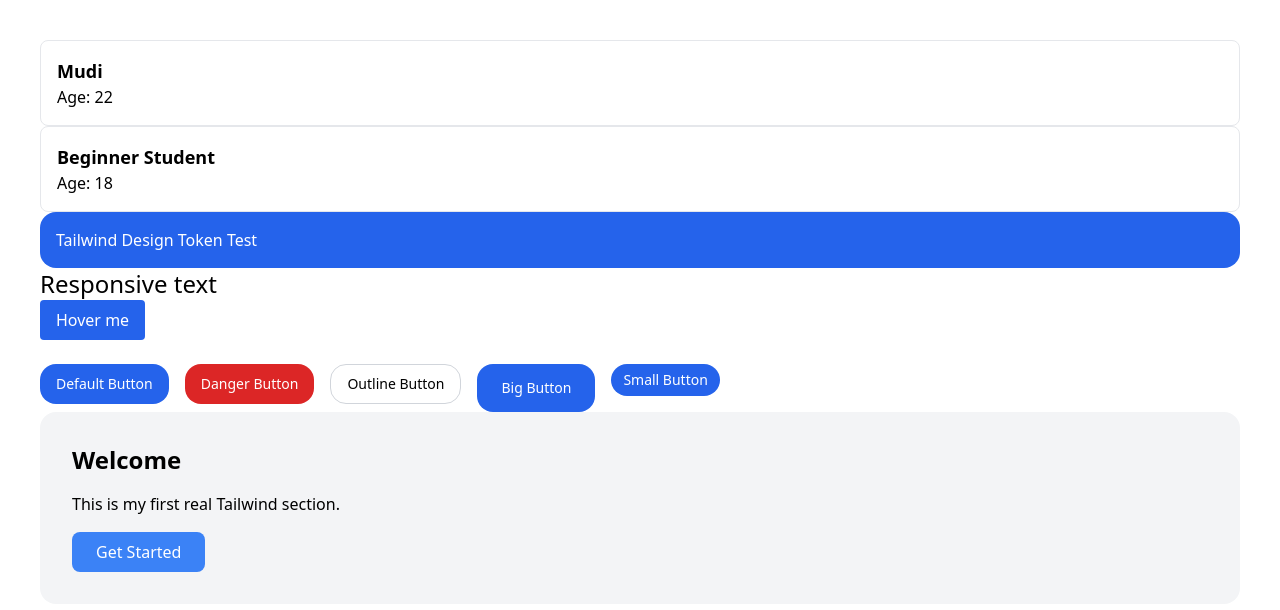
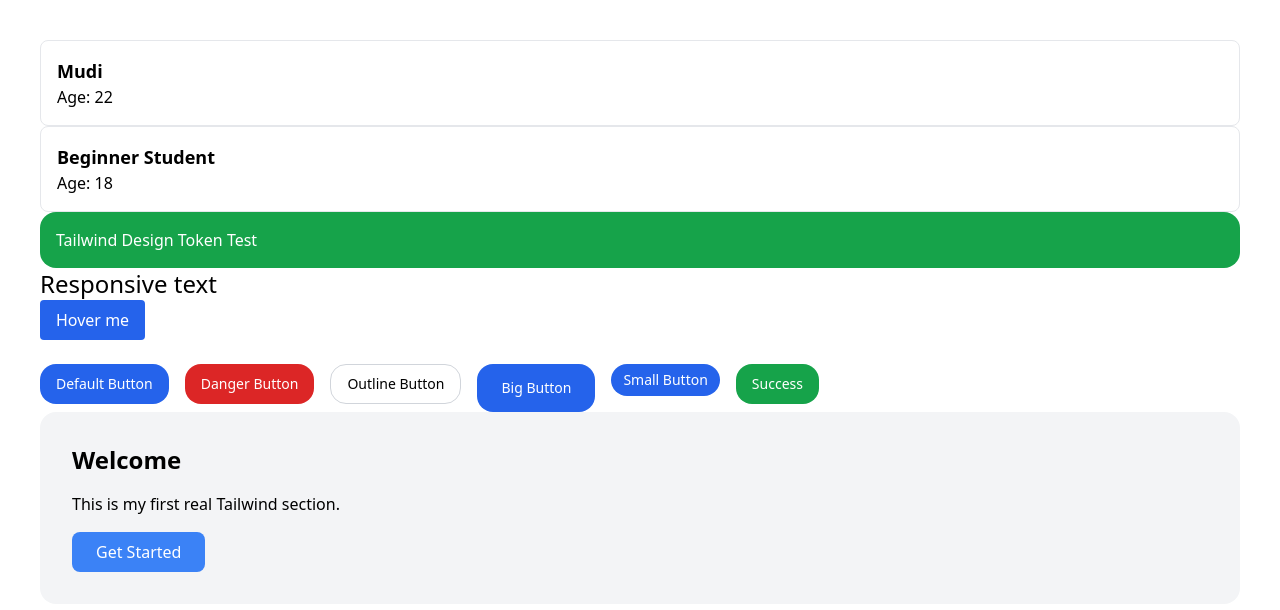
Before and after one commit to mudimurtala/temp-innohealth, a React (Vite) app: page / in a window 1280 px wide. Shown: the top 610 px of the page. Built offline with nearby package versions, Linux system fonts and the light colour scheme.

Commit message:
Add files

```diff
--- a/src/App.tsx
+++ b/src/App.tsx
@@ -7,7 +7,7 @@ const App: React.FC = () => {
     <div className="p-10">
       <Profile name="Mudi" age={22} />
       <Profile name="Beginner Student" />
-      <div className="bg-brand text-white p-4 rounded-xl">Tailwind Design Token Test</div>
+      <div className="bg-success text-white p-4 rounded-xl">Tailwind Design Token Test</div>
       <div className="text-sm md:text-lg lg:text-2xl">Responsive text</div>
       <button className="bg-brand hover:bg-blue-700 text-white px-4 py-2 rounded">Hover me</button>
 
@@ -17,6 +17,7 @@ const App: React.FC = () => {
         <Button variant="outline">Outline Button</Button>
         <Button size="lg">Big Button</Button>
         <Button size="sm">Small Button</Button>
+        <Button variant="success">Success</Button>
       </div>
 
       <section className="bg-gray-100 p-8 rounded-xl">
--- a/src/components/ui/Button.tsx
+++ b/src/components/ui/Button.tsx
@@ -9,6 +9,7 @@ const buttonVariants = cva(
         primary: "bg-brand text-white hover:bg-blue-700",
         danger: "bg-danger text-white hover:bg-red-700",
         outline: "border border-gray-300 bg-white hover:bg-gray-100",
+        success: "bg-success text-white hover:bg-green-700",
       },
       size: {
         sm: "h-8 px-3",
--- a/tailwind.config.cjs
+++ b/tailwind.config.cjs
@@ -9,6 +9,7 @@ module.exports = {
     colors: {
       brand: "#2563eb",     // your main color
       danger: "#dc2626",    // error color
+      success: "#16a34a"
     },
     borderRadius: {
       xl: "1rem",
```
